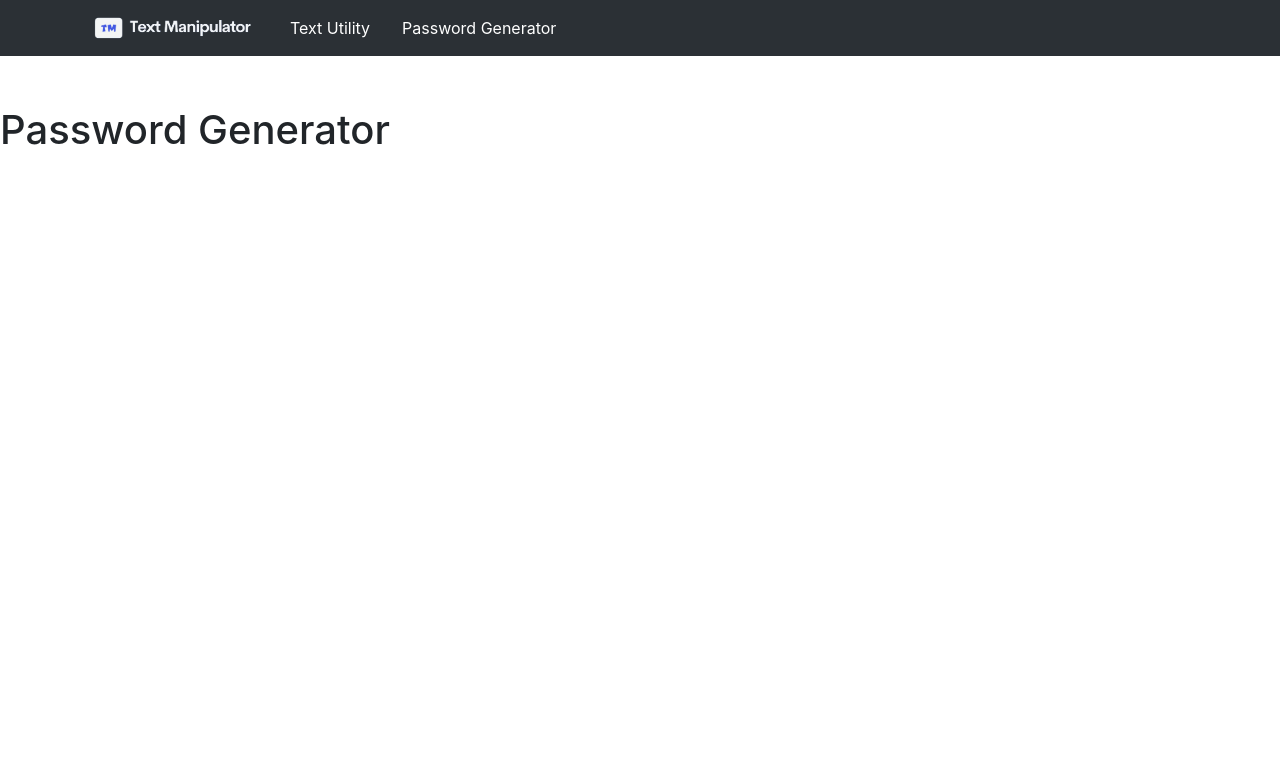
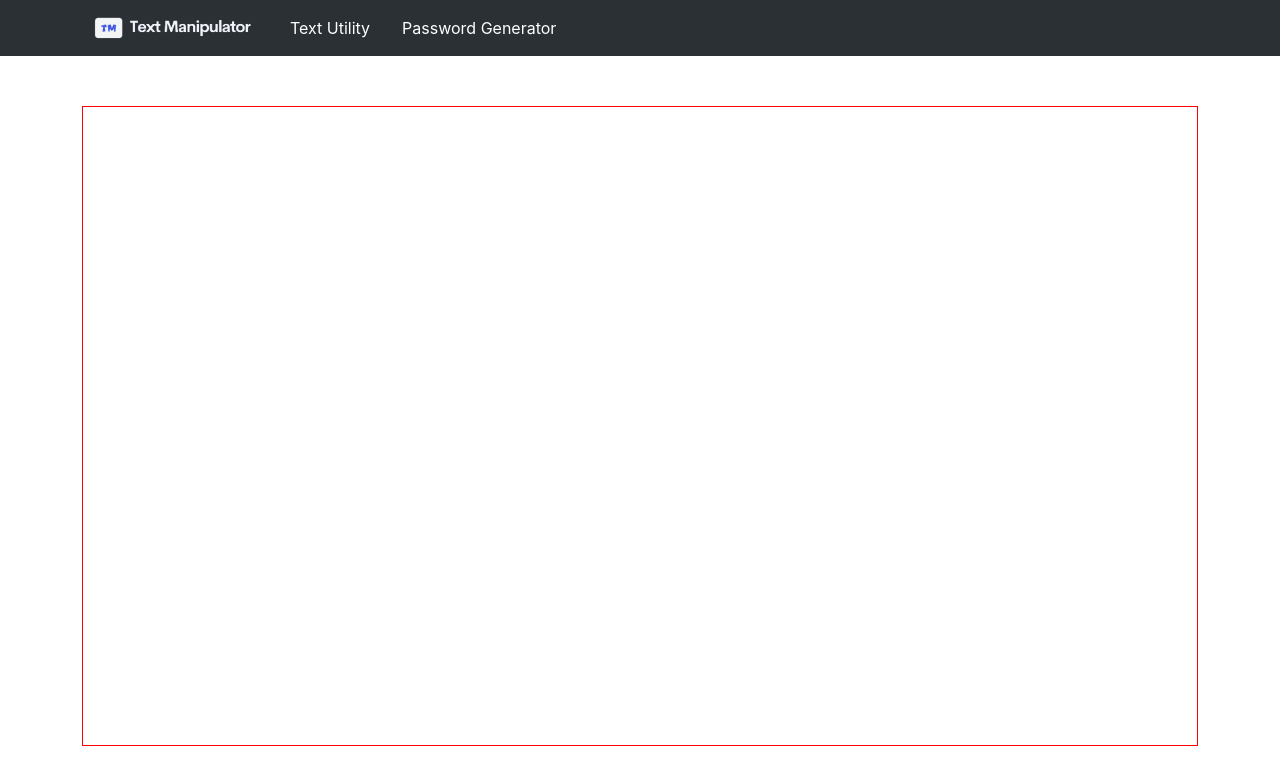
Before and after one commit to sathish0305/text-manipulator, a React (Create React App) app: page /passwordgenerator in a window 1280 px wide. Shown: the top 784 px of the page. Built offline with nearby package versions, Linux system fonts and the light colour scheme.

Commit message:
text utility completed

```diff
--- a/src/Components/PasswordGenerator.js
+++ b/src/Components/PasswordGenerator.js
@@ -2,8 +2,10 @@ import React from 'react'
 
 function PasswordGenerator() {
   return (
-    <div>
-      <h1>Password Generator</h1>
+    <div className='container'>
+      <div style={{border:"1px solid red",height:"80dvh"}}>
+
+      </div>
     </div>
   )
 }
--- a/src/Components/TextUtility.js
+++ b/src/Components/TextUtility.js
@@ -38,7 +38,8 @@ function TextUtility(props) {
                 let rest_letters = word.slice(1)
                 return first_letter.toUpperCase() + rest_letters.toLowerCase()
             }
-        })
+            return '';
+        });
         setTextValue(txtSentence.join(' '))
         props.showAlert('Text Changed to Capitalized', 'success')
     }
@@ -50,8 +51,12 @@ function TextUtility(props) {
     }
 
     let copytext = () => {
-        navigator.clipboard.writeText(text)
-        props.showAlert('Text copied to Clipboard', 'success')
+        if(text){
+            navigator.clipboard.writeText(text)
+            props.showAlert('Text copied to Clipboard', 'success')
+        }else{
+            props.showAlert('No text to copy','danger')
+        }
     }
 
     const handleDownload = () => {
```
